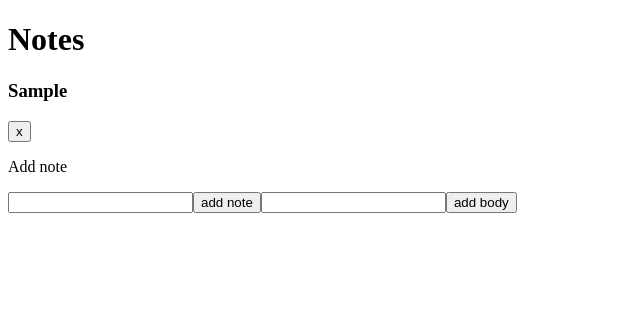
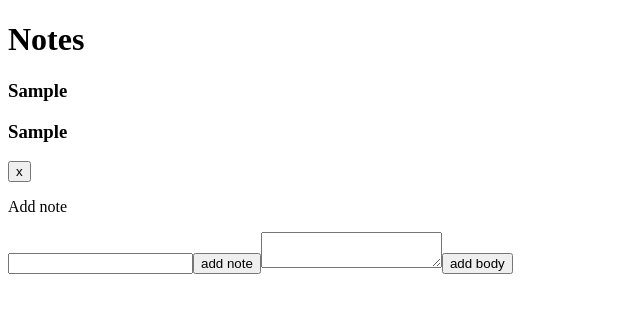
Before and after one commit to lewisnkwo/react-learn-hooks, a React (Create React App) app: page / in a window 1280 px wide. Both pictures are taken after typing "Sample", "Sample" into the empty fields and a click on the button "add note". Shown: the top 312 px of the page, without its empty margins (0-640 px from the left). Built offline with nearby package versions, Linux system fonts and the light colour scheme.

Commit message:
More on useState

```diff
--- a/src/index.tsx
+++ b/src/index.tsx
@@ -4,21 +4,23 @@ import * as serviceWorker from "./serviceWorker";
 
 interface Note {
   title: string;
+  bodyContent: string;
 }
 
-interface Body<T> {
-  content: T;
-}
+// interface Body<T> {
+//   content: T;
+// }
 
 const NoteApp = () => {
   const [notes, setNotes] = useState<Note[]>([]);
   const [title, setTitle] = useState("");
-  const [bodyContent, setbodyContent] = useState<Body<Note>>();
+  const [bodyContent, setBodyContent] = useState("");
 
   const addNote = (e: any) => {
     e.preventDefault();
-    setNotes([...notes, { title }]);
+    setNotes([...notes, { title, bodyContent }]);
     setTitle("");
+    setBodyContent("");
   };
 
   const removeNote = (title: string) => {
@@ -31,6 +33,7 @@ const NoteApp = () => {
       {notes.map((note) => (
         <div key={note.title}>
           <h3>{note.title}</h3>
+          <h3>{note.bodyContent}</h3>
           <button onClick={() => removeNote(note.title)}>x</button>
         </div>
       ))}
@@ -38,7 +41,10 @@ const NoteApp = () => {
       <form onSubmit={addNote}>
         <input value={title} onChange={(e) => setTitle(e.target.value)}></input>
         <button>add note</button>
-        <input value={title} onChange={(e) => setTitle(e.target.value)}></input>
+        <textarea
+          value={bodyContent}
+          onChange={(e) => setBodyContent(e.target.value)}
+        ></textarea>
         <button>add body</button>
       </form>
     </div>
```
